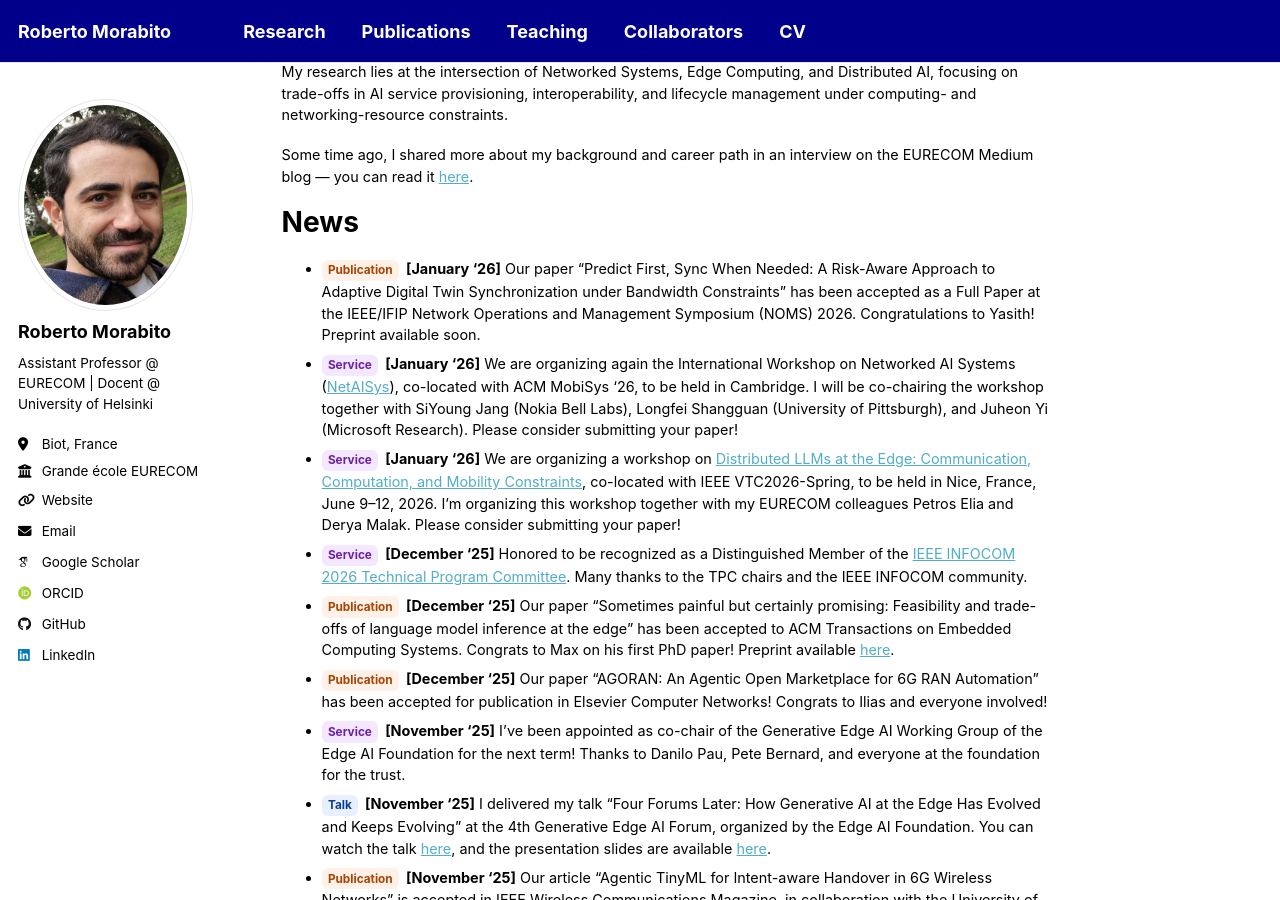
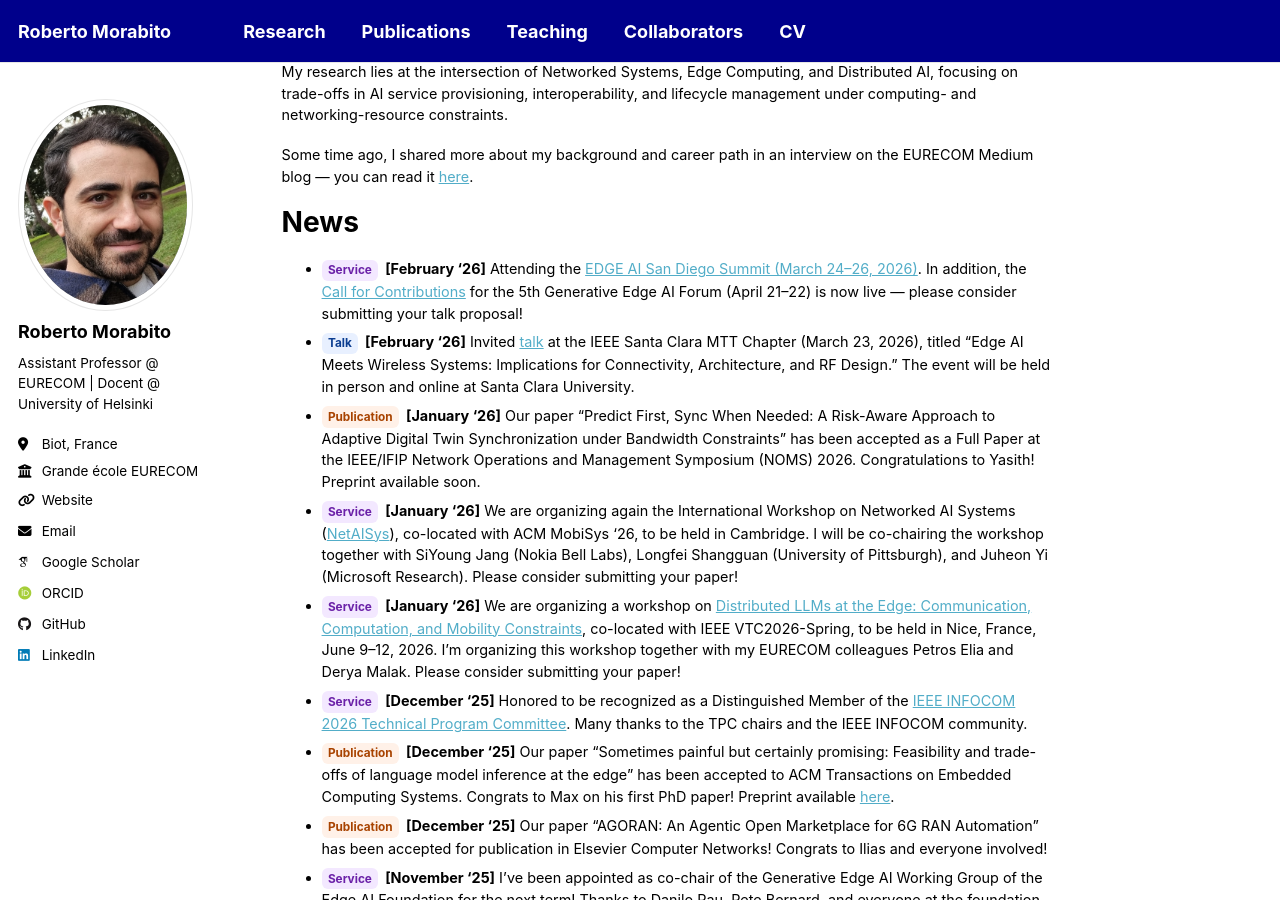
Before and after one commit to robertmora/robertmora.github.io, a Jekyll site: the page built from _pages/about.md, in a window 1280 px wide and 900 px high, scrolled down 439 px. Built offline with Jekyll 4.4.1, drawn with Linux system fonts in a browser that asks for light colours; some web fonts are replaced; a script that is not in the unit is left out.

Commit message:
Update about.md

```diff
--- a/_pages/about.md
+++ b/_pages/about.md
@@ -18,6 +18,8 @@ Some time ago, I shared more about my background and career path in an interview
 
 News
 ======
+- [Service](){:.tag .tag--service} **[February '26]** Attending the [EDGE AI San Diego Summit (March 24–26, 2026)](https://www.edgeaifoundation.org/events/edge-ai-san-diego-2026){:target="_blank"}.  In addition, the [Call for Contributions](https://cms.tinyml.org/call-for-presentations-v5-generative-edge-ai-forum/){:target="_blank"} for the 5th Generative Edge AI Forum (April 21–22) is now live — please consider submitting your talk proposal!
+- [Talk](){:.tag .tag--talk} **[February '26]** Invited [talk](https://www.eventbrite.com/e/edge-ai-meets-wireless-systems-implications-for-connectivity-rf-design-tickets-1983233094573?aff=oddtdtcreator){:target="_blank"} at the IEEE Santa Clara MTT Chapter (March 23, 2026), titled “Edge AI Meets Wireless Systems: Implications for Connectivity, Architecture, and RF Design.” The event will be held in person and online at Santa Clara University.
 - [Publication](){:.tag .tag--pub} **[January '26]** Our paper "Predict First, Sync When Needed: A Risk-Aware Approach to Adaptive Digital Twin Synchronization under Bandwidth Constraints" has been accepted as a Full Paper at the IEEE/IFIP Network Operations and Management Symposium (NOMS) 2026. Congratulations to Yasith! Preprint available soon.
 - [Service](){:.tag .tag--service} **[January '26]** We are organizing again the International Workshop on Networked AI Systems ([NetAISys](https://netaisys.github.io/){:target="_blank"}), co-located with ACM MobiSys '26, to be held in Cambridge. I will be co-chairing the workshop together with SiYoung Jang (Nokia Bell Labs), Longfei Shangguan (University of Pittsburgh), and Juheon Yi (Microsoft Research). Please consider submitting your paper!
 - [Service](){:.tag .tag--service} **[January '26]** We are organizing a workshop on [Distributed LLMs at the Edge: Communication, Computation, and Mobility Constraints](https://events.vtsociety.org/vtc2026-spring/conference-sessions/workshops-currently-available/w23-distributed-llms-at-the-edge-communication-computation-and-mobility-constraints/){:target="_blank"}, co-located with IEEE VTC2026-Spring, to be held in Nice, France, June 9–12, 2026. I’m organizing this workshop together with my EURECOM colleagues Petros Elia and Derya Malak. Please consider submitting your paper!
```
